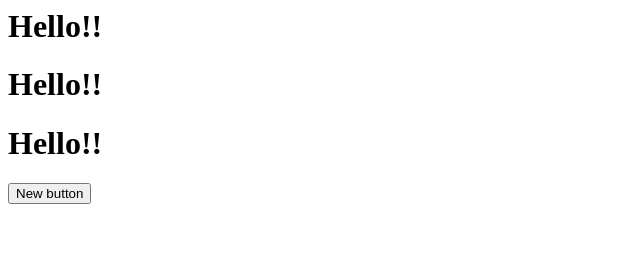
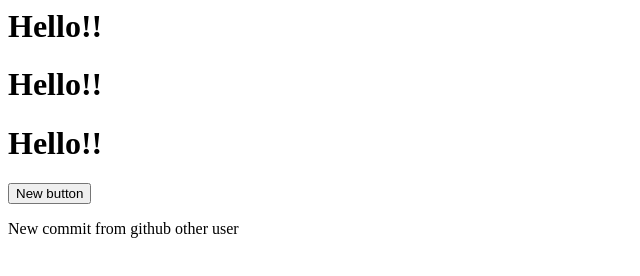
Before and after one commit to mar1an4ik/Company, a plain HTML site: page index.html in a window 1280 px wide. Shown: the whole page, without its empty margins (0-640 px from the left). Drawn offline with Linux system fonts and the light colour scheme.

Commit message:
User2 changed index

```diff
--- a/index.html
+++ b/index.html
@@ -2,3 +2,4 @@
 <h1>Hello!!</h1>
 <h1>Hello!!</h1>
 <button>New button</button>
+<p>New commit from github other user</p>
```
